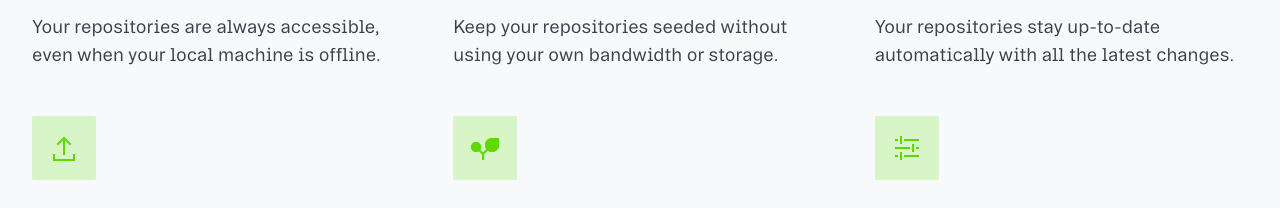
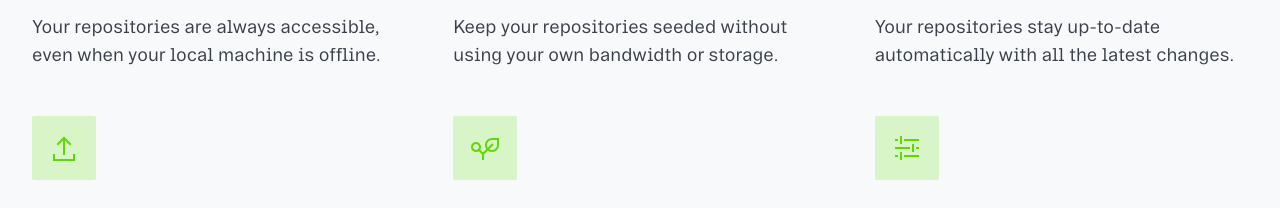
Before and after one commit to brandonhaslegs/unified-website, a SvelteKit app: page / in a window 1280 px wide. Shown: the part 1186-1394 px from the top of the page. Built offline with nearby package versions, Linux system fonts and the light colour scheme.

Commit message:
update reliable infrastructure icon

```diff
--- a/src/routes/+page.svelte
+++ b/src/routes/+page.svelte
@@ -240,7 +240,7 @@
 
 			<div>
 				<div class="h-16 w-16 bg-brand/20 dark:bg-brand/30 rounded-sm flex items-center justify-center mb-6">
-					<Icon name="SeedFilled" size={32} className="icon-brand" />
+					<Icon name="Seed" size={32} className="icon-brand" />
 				</div>
 				<h3 class="text-2xl font-bold text-primary-light dark:text-primary-dark mb-3">Reliable Infrastructure</h3>
 				<p class="text-lg text-secondary-light dark:text-secondary-dark">
```
